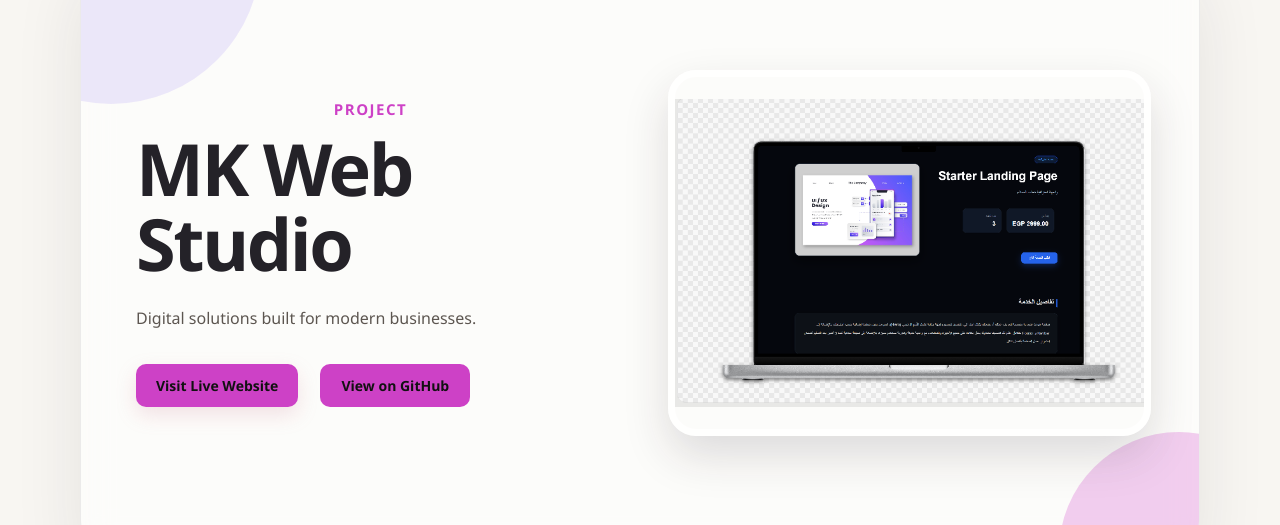
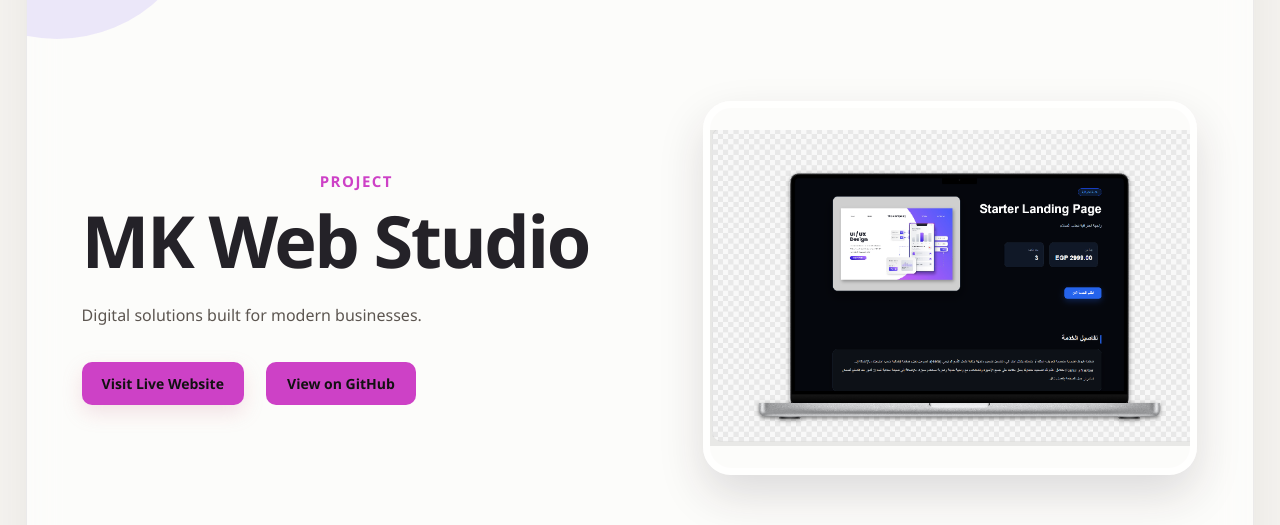
Before and after one commit to khalidmuhamadmuhamad80-arch/portfolio-frontend, a React app: page /projects/mk-web-studio in a window 1280 px wide. Shown: the part 195-720 px from the top of the page. Built offline with nearby package versions, Linux system fonts and the light colour scheme; no server answers; the HTML template or start-up script is replaced by a standard one.

Commit message:
Update project hero button styles

```diff
--- a/src/components/libary-managment.css
+++ b/src/components/libary-managment.css
@@ -19,20 +19,20 @@
   width: min(1120px, 90%);
   margin: 0 auto;
 }
-
 /* =========================================
    HERO SECTION
 ========================================= */
 
 .mk-project-hero {
   width: 100%;
+
   min-height: calc(100vh - 78px);
 
   display: flex;
   align-items: center;
   justify-content: center;
 
-  padding: 70px 5%;
+  padding: 5px 2%;
 
   box-sizing: border-box;
 
@@ -47,17 +47,19 @@
 .mk-project-hero-container {
   position: relative;
 
-  width: min(1120px, 100%);
+  width: min(1700px, 100%);
+
+  min-height: 800px;
 
   display: grid;
 
-  grid-template-columns: 1fr 1fr;
+  grid-template-columns: 1.05fr 0.95fr;
 
   align-items: center;
 
   gap: 70px;
 
-  padding: 70px 55px;
+  padding: 75px 55px;
 
   box-sizing: border-box;
 
--- a/src/components/mkwebstudio.css
+++ b/src/components/mkwebstudio.css
@@ -18,40 +18,50 @@
   margin: 0 auto;
 }
 
-
 /* =========================================
    HERO SECTION
 ========================================= */
+
 .mk-project-hero {
   width: 100%;
+
   min-height: calc(100vh - 78px);
 
   display: flex;
   align-items: center;
   justify-content: center;
 
-  padding: 10px 2px;
+  padding: 5px 2%;
 
   box-sizing: border-box;
 
   background: #f8f6f2;
 }
 
+
+/* =========================================
+   HERO CARD
+========================================= */
+
 .mk-project-hero-container {
-  width: 100%;
-  max-width: 1500px;
+  position: relative;
 
-  min-height: 600px;
+  width: min(1700px, 100%);
+
+  min-height: 800px;
 
   display: grid;
-  grid-template-columns: 1.1fr 0.9fr;
-  grid-template-areas: "content image";
+
+  grid-template-columns: 1.05fr 0.95fr;
+
+  grid-template-areas:
+    "content image";
 
   align-items: center;
 
   gap: 70px;
 
-  padding: 30px 50px;
+  padding: 75px 55px;
 
   box-sizing: border-box;
 
@@ -68,15 +78,34 @@
     0 25px 70px rgba(36, 34, 40, 0.09);
 
   overflow: hidden;
-  position: relative;
 }
+
+
+/* =========================================
+   HERO CONTENT
+========================================= */
 
 .mk-project-hero-content {
   grid-area: content;
+
+  min-width: 0;
 }
+
+
+/* =========================================
+   HERO IMAGE
+========================================= */
 
 .mk-project-hero-image {
   grid-area: image;
+
+  width: 100%;
+
+  display: flex;
+
+  align-items: center;
+
+  justify-content: center;
 }
 
 
```
